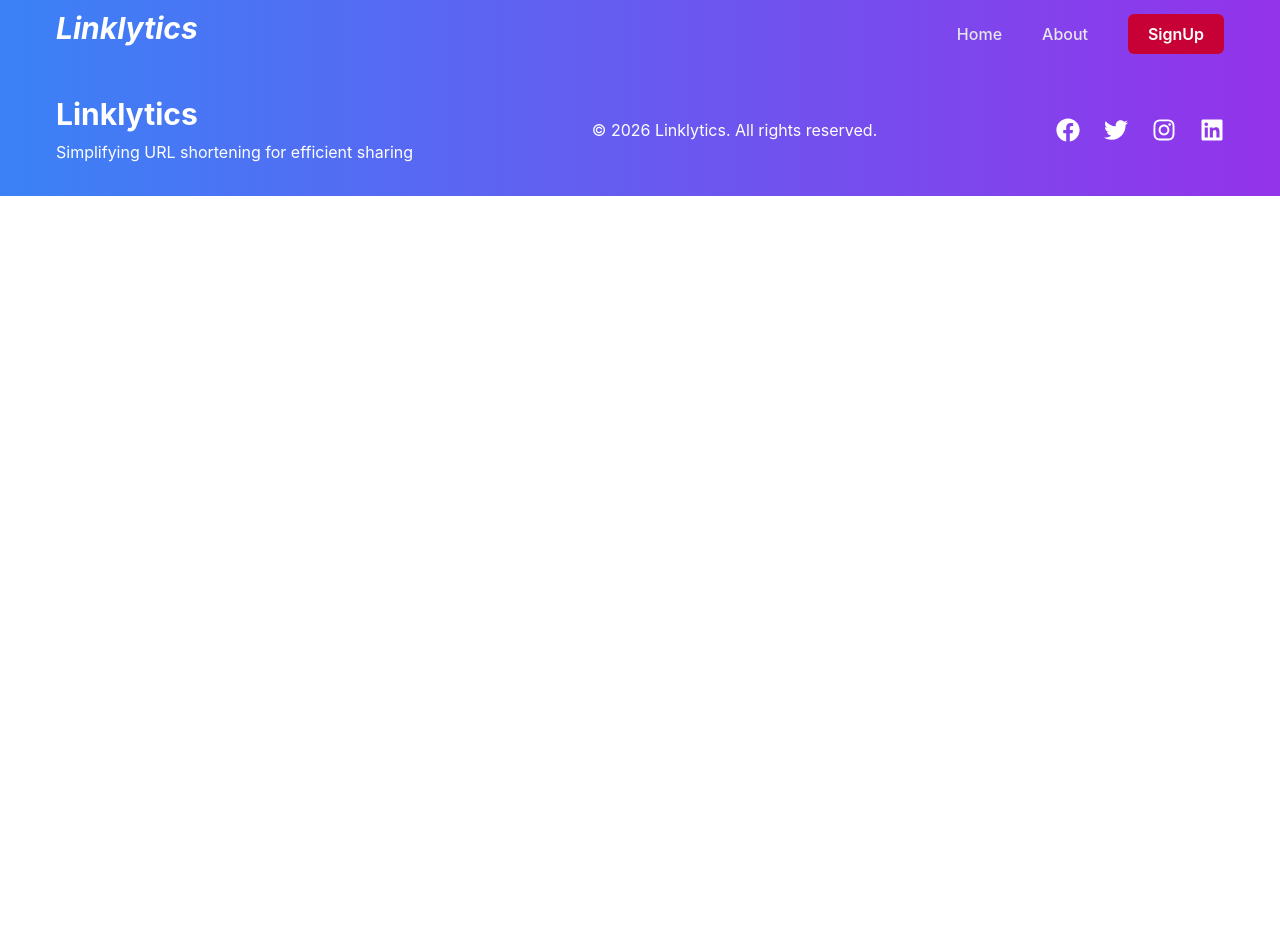
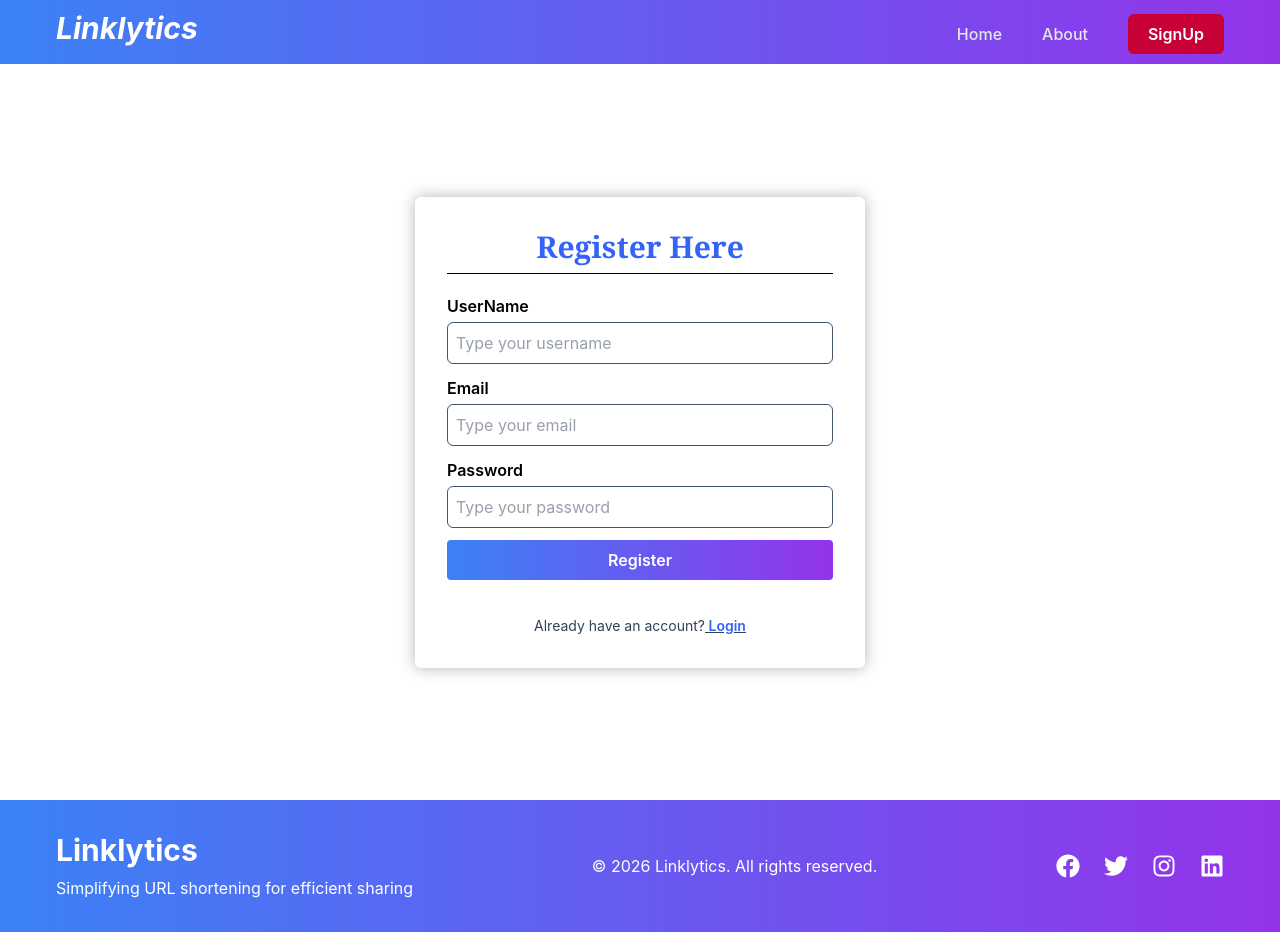
Before and after one commit to Anant2410/url-shortener-frontend, a React (Vite) app: page /register in a window 1280 px wide. Before the commit the page ends 800 px from the top, so only its background shows below. Built offline with nearby package versions, Linux system fonts and the light colour scheme.

Commit message:
created  the register form page

```diff
--- a/package.json
+++ b/package.json
@@ -15,6 +15,7 @@
     "postcss": "^8.5.8",
     "react": "^19.2.0",
     "react-dom": "^19.2.0",
+    "react-hook-form": "^7.71.2",
     "react-icons": "^5.6.0",
     "react-router-dom": "^7.13.1",
     "tailwindcss": "^4.2.1"
--- a/src/App.jsx
+++ b/src/App.jsx
@@ -4,6 +4,7 @@ import LandingPage from "./components/LandingPage";
 import AboutPage from "./components/AboutPage";
 import NavBar from "./components/NavBar";
 import Footer from "./components/Footer";
+import RegisterPage from "./components/RegisterPage";
 
 const App = () => {
   return (
@@ -12,6 +13,7 @@ const App = () => {
       <Routes>
         <Route path="/" element={<LandingPage />} />
         <Route path="/about" element={<AboutPage />} />
+        <Route path="/register" element={<RegisterPage />} />
       </Routes>
       <Footer />
     </Router>
--- /dev/null
+++ b/src/components/RegisterPage.jsx
@@ -0,0 +1,90 @@
+import React, { useState } from 'react'
+import { useForm } from 'react-hook-form'
+import TextField from './TextField';
+import { Link, useNavigate } from 'react-router-dom';
+
+
+const RegisterPage = () => {
+
+    const [loader, setLoader] = useState(false);
+    const {
+        register,
+        handleSubmit,
+        reset,
+        formState: { errors }
+    } = useForm({
+        defaultValues: {
+            name: "",
+            email: "",
+            password: "",
+        },
+        mode: "onTouched",
+    });
+    const registerHandler = async (data) => {
+    };
+  return (
+    <div className="min-h-[calc(100vh-64px)] flex justify-center items-center">
+        <form onSubmit={handleSubmit(registerHandler)}
+        className="sm:w-[450px] w-[360px]  shadow-custom py-8 sm:px-8 px-4 rounded-md">
+
+            <h1 className="text-center font-serif text-btnColor font-bold lg:text-3xl text-2xl">
+                Register Here
+            </h1>
+
+            <hr className='mt-2 mb-5 text-black'/>
+
+            <div className="flex flex-col gap-3">
+                <TextField
+                    label="UserName"
+                    required
+                    id="username"
+                    type="text"
+                    message="*Username is required"
+                    placeholder="Type your username"
+                    register={register}
+                    errors={errors}
+                />
+                <TextField
+                    label="Email"
+                    required
+                    id="email"
+                    type="email"
+                    message="*Email is required"
+                    placeholder="Type your email"
+                    register={register}
+                    errors={errors}
+                />
+                <TextField
+                    label="Password"
+                    required
+                    id="password"
+                    type="password"
+                    message="*Password is required"
+                    placeholder="Type your password"
+                    register={register}
+                    min={6}
+                    errors={errors}
+                />
+            </div>
+            <button
+                disabled={loader}
+                type='submit'
+                className='bg-customRed font-semibold text-white  bg-custom-gradient w-full py-2 hover:text-slate-400 transition-colors duration-100 rounded-sm my-3'>
+                {loader ? "Loading..." : "Register"}
+            </button>
+
+            <p className='text-center text-sm text-slate-700 mt-6'>
+                Already have an account?
+                <Link
+                    className='font-semibold underline hover:text-black'
+                    to="/login">
+                        <span className='text-btnColor'> Login</span>
+                </Link>
+            </p>
+
+        </form>
+    </div>
+  )
+}
+
+export default RegisterPage
--- /dev/null
+++ b/src/components/TextField.jsx
@@ -0,0 +1,63 @@
+const TextField = ({
+    label,
+    id,
+    type,
+    errors,
+    register,
+    required,
+    message,
+    className,
+    min,
+    value,
+    placeholder,
+  }) => {
+    return (
+      <div className="flex flex-col gap-1">
+        <label
+          htmlFor={id}
+          className={`${className ? className : ""} font-semibold text-md  `}
+        >
+          {label}
+        </label>
+
+        <input
+          type={type}
+          id={id}
+          placeholder={placeholder}
+          className={`${
+            className ? className : ""
+          } px-2 py-2 border   outline-none bg-transparent  text-slate-700 rounded-md ${
+            errors[id]?.message ? "border-red-500" : "border-slate-600"
+          }`}
+          {...register(id, {
+            required: { value: required, message },
+            minLength: min
+              ? { value: min, message: "Minimum 6 character is required" }
+              : null,
+
+            pattern:
+              type === "email"
+                ? {
+                    value: /^[a-zA-Z0-9]+@(?:[a-zA-Z0-9]+\.)+com+$/,
+                    message: "Invalid email",
+                  }
+                : type === "url"
+                ? {
+                    value:
+                      /^(https?:\/\/)?(([a-zA-Z0-9\u00a1-\uffff-]+\.)+[a-zA-Z\u00a1-\uffff]{2,})(:\d{2,5})?(\/[^\s]*)?$/,
+                    message: "Please enter a valid url",
+                  }
+                : null,
+          })}
+        />
+
+        {errors[id]?.message && (
+          <p className="text-sm font-semibold text-red-600 mt-0">
+            {errors[id]?.message}*
+          </p>
+        )}
+      </div>
+    );
+  };
+
+  export default TextField;
```
Also changed, not shown: 1 other file (tests, documents, lock files or other folders).
